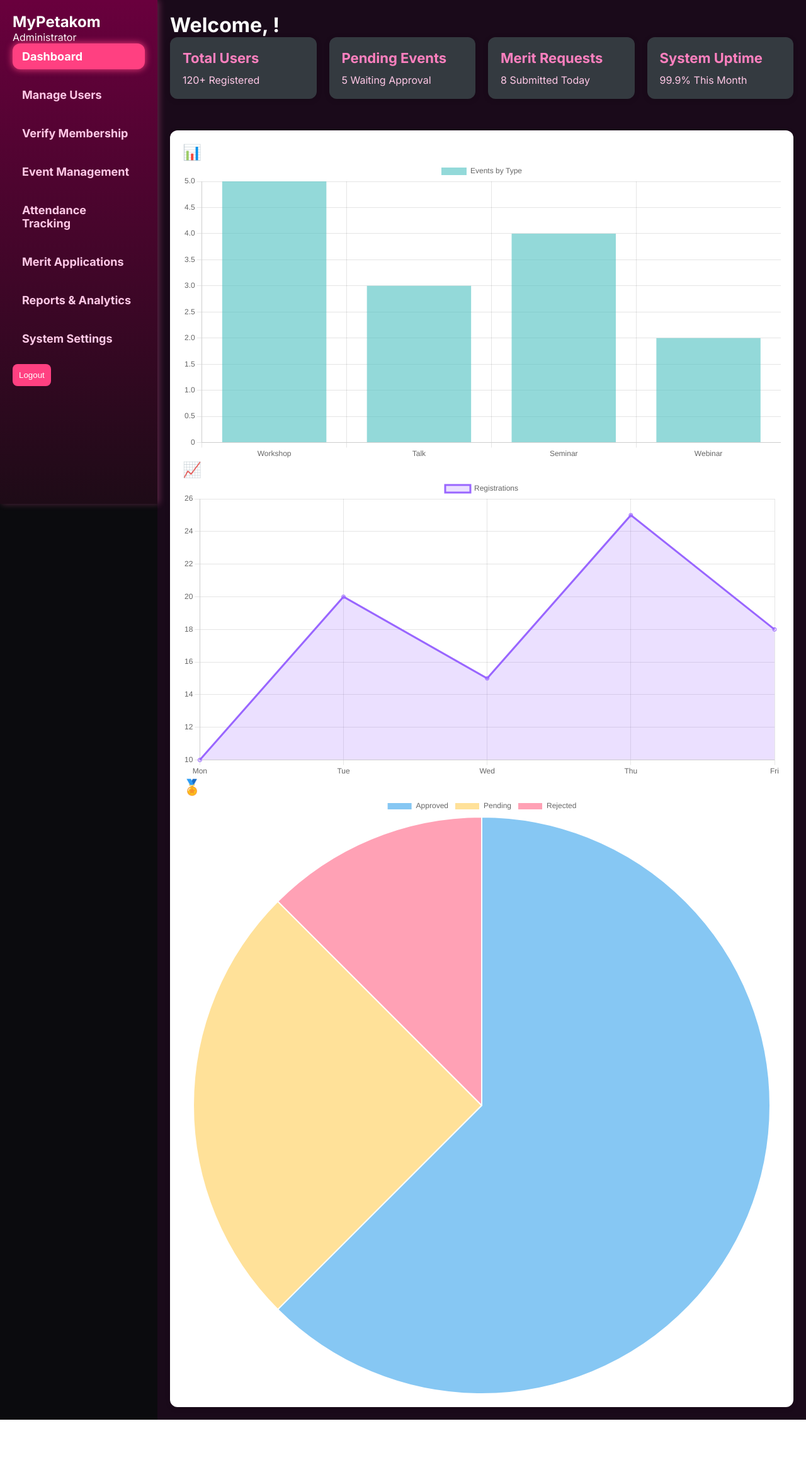
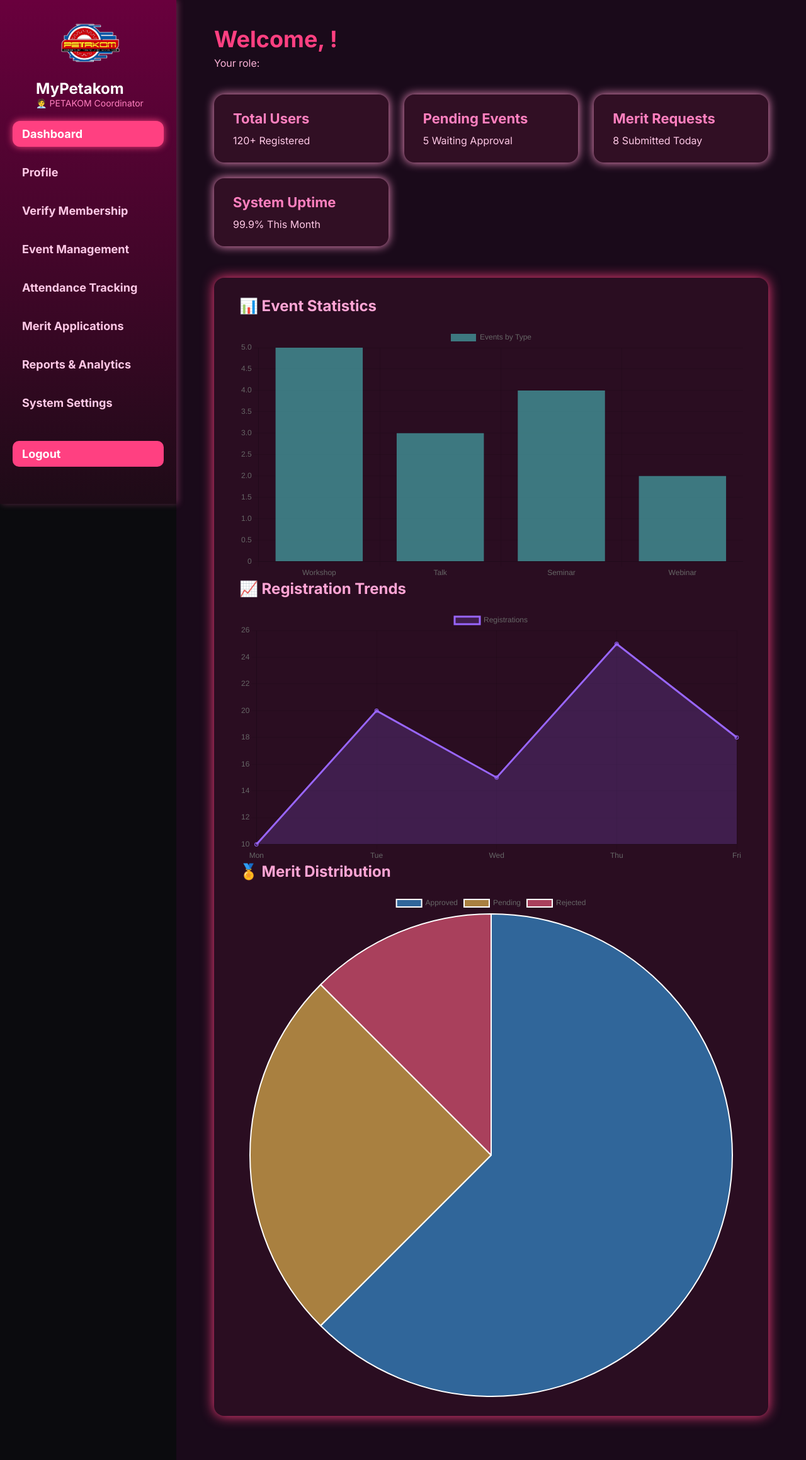
Before and after one commit to Lailerrrr/MyPetakom, a PHP site: page /adminHomePage.php in a window 1280 px wide. Shown: the whole page at 63% size. Before the commit the page ends 2254 px from the top, so only its background shows below. Run offline with PHP 8.4, Linux system fonts and the light colour scheme; the visitor is signed in with stand-in values (Sample User, id 1); data comes from the database, SQL or seed files in the repository.

Commit message:
update admin page

```diff
--- a/Home/adminHomePage.css
+++ b/Home/adminHomePage.css
@@ -1,69 +1,265 @@
-/* adminStyle.css */
-* { margin: 0; padding: 0; box-sizing: border-box; }
-body, html {
-    height: 100%; font-family: 'Inter', sans-serif; background: #0b0b0e; color: white;
-     min-height: 100vh;
-}
-.sidebar {
-    background: linear-gradient(180deg, #69003d, #1e0b17);
-    width: 280px; display: flex; flex-direction: column; padding: 20px;
-    box-shadow: 3px 0 10px rgba(255, 105, 180, 0.3);
-}
-.sidebar-header { display: flex; align-items: center; gap: 12px; margin-bottom: 40px; }
-.sidebar-logo { height: 48px; object-fit: contain; }
-.sidebar-header h2 { color: #fff; font-weight: 700; font-size: 24px; }
-.role-label { font-size: 14px; color: #ff80bf; }
+/* adminHomePage.css */
 
-.menu ul { list-style: none; display: flex; flex-direction: column; gap: 20px; }
-.menu ul li a {
-    color: #ffc8e6; text-decoration: none; font-weight: 600; font-size: 18px;
-    padding: 10px 15px; border-radius: 12px; display: block; transition: background 0.3s, color 0.3s;
-}
-.menu ul li a:hover, .menu ul li a.active {
-    background: #ff4081; color: #fff; box-shadow: 0 0 12px #ff4081;
+/* Reset and base styles */
+* {
+    margin: 0;
+    padding: 0;
+    box-sizing: border-box;
 }
 
-.main-content {
-    flex: 1; background: #1a0a1a; padding: 40px 60px; overflow-y: auto;
+body, html {
+    height: 100%;
+    font-family: 'Inter', sans-serif;
+    background: #0b0b0e;
+    color: white;
+    min-height: 100vh;
 }
 
-.dashboard-indicator {
-    background: rgba(255, 64, 129, 0.15); border: 1px solid #ff80bf;
-    border-radius: 10px; padding: 15px 25px; margin-bottom: 30px;
-    display: flex; justify-content: space-between; align-items: center;
-    box-shadow: 0 0 12px #ff4081; font-size: 16px;
+/* Sidebar styles */
+.logo {
+    height: 100px;
+    margin-bottom: 2px;
 }
-.dashboard-role { font-weight: 700; color: #ff7ab8; }
-.dashboard-user strong { color: #fff; }
-.main-header h1 { font-weight: 700; font-size: 36px; color: #ff4081; margin-bottom: 6px; }
-.username { color: #ff99cc; }
-.main-header p { font-size: 16px; color: #fcb3d7; margin-bottom: 40px; }
 
+.sidebar {
+    position: fixed;
+    top: 0;
+    left: 0;
+    overflow-y: auto; /* This enables vertical scrolling */
+    background: linear-gradient(180deg, #69003d, #1e0b17);
+    width: 280px;
+    height: 100%;
+    display: flex;
+    flex-direction: column;
+    padding: 20px;
+    box-shadow: 3px 0 10px rgba(255, 105, 180, 0.3);
+    z-index: 10;
+}
+
+
+
+.sidebar-header {
+    display: flex;
+    flex-direction: column;
+    align-items: center;
+    gap: 4px;
+    margin-bottom: 20px;
+    padding-left: 5px;
+}
+
+.sidebar-logo {
+    height: 30px;
+    object-fit: contain;
+}
+
+.sidebar-header h2 {
+    color: #fff;
+    font-weight: 700;
+    font-size: 24px;
+}
+
+.role-label {
+    font-size: 14px;
+    color: #ff80bf;
+}
+
+.menu ul {
+    list-style: none;
+    display: flex;
+    flex-direction: column;
+    gap: 20px;
+}
+
+.menu ul li a {
+    color: #ffc8e6;
+    text-decoration: none;
+    font-weight: 600;
+    font-size: 18px;
+    padding: 10px 15px;
+    border-radius: 12px;
+    display: block;
+    transition: background 0.3s, color 0.3s;
+}
+
+.menu ul li a:hover,
+.menu ul li a.active {
+    background: #ff4081;
+    color: #fff;
+    box-shadow: 0 0 12px #ff4081;
+}
+
+.menu form button {
+    padding: 10px 15px;
+    background-color: #ff4081;
+    color: white;
+    border: none;
+    border-radius: 10px;
+    font-weight: bold;
+    cursor: pointer;
+    transition: background-color 0.3s ease;
+}
+
+.menu form button:hover {
+    background-color: #ff80bf;
+}
+
+/* Main content */
+.main-content {
+    margin-left: 280px;
+    padding: 40px 60px;
+    background: #1a0a1a;
+    overflow-y: auto;
+}
+
+.main-header h1 {
+    font-weight: 700;
+    font-size: 36px;
+    color: #ff4081;
+    margin-bottom: 6px;
+}
+
+.username {
+    color: #ff99cc;
+}
+
+.main-header p {
+    font-size: 16px;
+    color: #fcb3d7;
+    margin-bottom: 40px;
+}
+
+/* Cards */
 .dashboard-cards {
-    display: grid; grid-template-columns: repeat(auto-fit, minmax(220px, 1fr));
-    gap: 25px; margin-bottom: 50px;
+    display: grid;
+    grid-template-columns: repeat(auto-fit, minmax(220px, 1fr));
+    gap: 25px;
+    margin-bottom: 50px;
 }
+
 .card {
-    background: rgba(255, 64, 129, 0.1); border-radius: 16px;
-    padding: 25px 30px; box-shadow: 0 0 15px #ff99cc;
+    background: rgba(255, 64, 129, 0.1);
+    border-radius: 16px;
+    padding: 25px 30px;
+    box-shadow: 0 0 15px #ff99cc;
     transition: transform 0.3s ease;
 }
-.card:hover { transform: translateY(-8px); box-shadow: 0 0 30px #ff99cc; }
-.card h3 { font-weight: 700; font-size: 22px; margin-bottom: 12px; color: #ff80bf; }
-.card p { font-size: 16px; color: #ffc8e6; }
 
+.card:hover {
+    transform: translateY(-8px);
+    box-shadow: 0 0 30px #ff99cc;
+}
+
+.card h3 {
+    font-weight: 700;
+    font-size: 22px;
+    margin-bottom: 12px;
+    color: #ff80bf;
+}
+
+.card p {
+    font-size: 16px;
+    color: #ffc8e6;
+}
+
+/* Charts & Forms */
+.chart-section,
 .form-section {
-    background: rgba(255, 64, 129, 0.07); border-radius: 16px;
-    padding: 30px 40px; box-shadow: 0 0 20px #ff4081; margin-bottom: 30px;
+    background: rgba(255, 64, 129, 0.07);
+    border-radius: 16px;
+    padding: 30px 40px;
+    box-shadow: 0 0 20px #ff4081;
+    margin-bottom: 30px;
 }
-.form-section h2 { color: #ffa5d5; margin-bottom: 20px; }
 
-input[type="number"], button {
-    padding: 10px; border-radius: 8px; border: none; margin-right: 10px;
+.chart-section h2,
+.form-section h2 {
+    color: #ffa5d5;
+    margin-bottom: 20px;
 }
+
+/* Inputs & Buttons */
+input[type="number"],
 button {
-    background: #ff4081; color: white; cursor: pointer; transition: background 0.3s ease;
+    padding: 10px;
+    border-radius: 8px;
+    border: none;
+    margin-right: 10px;
 }
+
+button {
+    background: #ff4081;
+    color: white;
+    cursor: pointer;
+    transition: background 0.3s ease;
+}
+
 button:hover {
     background: #ff80bf;
 }
+
+/* Responsive adjustments */
+@media (max-width: 768px) {
+    .sidebar {
+        position: relative;
+        width: 100%;
+        height: auto;
+    }
+
+    .main-content {
+        margin-left: 0;
+        padding: 20px;
+    }
+
+    .dashboard-cards {
+        grid-template-columns: 1fr;
+    }
+}
+
+.menu-link {
+    display: block;
+    width: 100%;
+    padding: 12px 20px;
+    color: #fff;
+    text-align: left;
+    background: none;
+    border: none;
+    font-size: 16px;
+    cursor: pointer;
+    text-decoration: none;
+    transition: background-color 0.3s;
+    font-family: inherit;
+}
+
+.menu-link:hover,
+.menu-link.active {
+    background-color: #1abc9c;
+}
+
+.logout-button {
+    background: none;
+}
+
+.logout-form {
+    margin: 0;
+}
+
+.sidebar-button {
+    width: 100%;
+    background: none;
+    border: none;
+    color: #ffc8e6;
+    font-size: 18px;
+    font-weight: 600;
+    text-align: left;
+    padding: 10px 15px;
+    border-radius: 12px;
+    cursor: pointer;
+    transition: background 0.3s, color 0.3s;
+    font-family: 'Inter', sans-serif;
+}
+
+.sidebar-button:hover {
+    background: #ff4081;
+    color: #fff;
+    box-shadow: 0 0 12px #ff4081;
+}
--- a/Home/adminHomePage.php
+++ b/Home/adminHomePage.php
@@ -16,9 +16,9 @@
 $staffID = $_SESSION['userID'];
 $staffName = "";
 $staffEmail = "";
-    $staffRole= "";
+$staffRole = "";
 
-    // Fetch admin details
+// Fetch staff details
 $sql = "SELECT staffName, staffEmail, staffRole FROM staff WHERE staffID = ?";
 $stmt = $conn->prepare($sql);
 $stmt->bind_param("s", $staffID);
@@ -27,7 +27,7 @@
 $stmt->fetch();
 $stmt->close();
 
-    // Placeholder stats
+// Sample dashboard stats
 $totalUsers = 120;
 $pendingEvents = 5;
 $meritRequests = 8;
@@ -39,98 +39,48 @@
 <head>
     <meta charset="UTF-8" />
     <title>Admin Dashboard - MyPetakom</title>
-        <link rel="stylesheet" href="adminHomePage.css">
+    <meta name="viewport" content="width=device-width, initial-scale=1.0" />
+    <link rel="stylesheet" href="adminHomePage.css" />
     <link href="https://fonts.googleapis.com/css2?family=Inter:wght@400;700&display=swap" rel="stylesheet" />
-        <meta name="viewport" content="width=device-width, initial-scale=1.0">
-        <style>
-            body {
-                margin: 0;
-                padding: 0;
-                font-family: 'Inter', sans-serif;
-                background-color: #f0f2f5;
-            }
-
-            .sidebar {
-                position: fixed;
-                width: 250px;
-                height: 100vh;
-                background-color: #222;
-                color: white;
-                padding: 20px;
-            }
-
-            .main-content {
-                margin-left: 250px;
-                padding: 20px;
-            }
-
-            .dashboard-cards {
-                display: flex;
-                flex-wrap: wrap;
-                gap: 20px;
-            }
-
-            .card {
-                flex: 1 1 200px;
-                background-color: #343a40;
-                color: white;
-                padding: 20px;
-                border-radius: 12px;
-                box-shadow: 0 2px 8px rgba(0, 0, 0, 0.15);
-            }
-
-            .chart-section {
-                background-color: #ffffff;
-                padding: 20px;
-                border-radius: 12px;
-                margin-top: 40px;
-                box-shadow: 0 2px 8px rgba(0, 0, 0, 0.1);
-            }
-
-            .form-section {
-                background-color: white;
-                padding: 20px;
-                border-radius: 12px;
-                margin-top: 40px;
-                box-shadow: 0 2px 8px rgba(0, 0, 0, 0.1);
-            }
-
-            @media (max-width: 768px) {
-                .main-content {
-                    margin-left: 0;
-                    padding: 10px;
-                }
-                .sidebar {
-                    position: relative;
-                    width: 100%;
-                    height: auto;
-                }
-            }
-        </style>
 </head>
 
 <body>
+    <aside class="sidebar">
+        <div class="sidebar-header">
+            <img src="/MyPetakom/petakom-logo.png" alt="PETAKOM Logo" class="logo" />
+            <div class="sidebar-text">
+                <h2>MyPetakom</h2>
+                <p class="role-label">🧑‍💼 PETAKOM Coordinator</p>
+            </div>
+        </div>
 
-        <aside class="sidebar">
-            <h2>MyPetakom</h2>
-            <p>Administrator</p>
         <nav class="menu">
             <ul>
                 <li><a href="#" class="active">Dashboard</a></li>
-                    <li><a href="#">Manage Users</a></li>
+                <li><a href="#">Profile</a></li>
                 <li><a href="../membership/verifyMembership.php">Verify Membership</a></li>
                 <li><a href="../Module2/eventApproval.php">Event Management</a></li>
                 <li><a href="#">Attendance Tracking</a></li>
                 <li><a href="#">Merit Applications</a></li>
                 <li><a href="#">Reports & Analytics</a></li>
                 <li><a href="#">System Settings</a></li>
-                    <li><form method="post" action="../ManageLogin/Logout.php"><button name="logout">Logout</button></form></li>
+                <li>
+                <li>
+                    <form method="post" action="../ManageLogin/Logout.php" class="logout-form">
+                        <button type="submit" name="logout" class="sidebar-button">Logout</button>
+                    </form>
+                </li>
+
+
             </ul>
         </nav>
     </aside>
 
     <main class="main-content">
-            <h1>Welcome, <?php echo htmlspecialchars($staffName); ?>!</h1>
+        <div class="main-header">
+            <h1>Welcome, <?= htmlspecialchars($staffName); ?>!</h1>
+            <p>Your role: <span class="username"><?= htmlspecialchars($staffRole); ?></span></p>
+        </div>
 
         <section class="dashboard-cards">
             <div class="card">
@@ -206,16 +156,12 @@
                 }]
             }
         });
-        </script>
 
-        <script>
-            // This forces re-navigation on back button
+        // Prevent back navigation to cached page after logout
         window.history.pushState(null, "", window.location.href);
         window.onpopstate = function () {
             window.location.href = "../ManageLogin/logout.php";
         };
     </script>
-
-
 </body>
 </html>
--- a/Merit/ScanQR.php
+++ b/Merit/ScanQR.php
@@ -44,7 +44,7 @@ $stmt->close();
     <nav class="menu">
         <ul>
             <li><a href="#">Profile</a></li>
-            <li><a href="#">Manage Membership</a></li>
+            <li><a href="../membership/applyMembership.php">Apply Membership</a></li>
             <li><a href="../Attendance/event_register.php">Attendance Registration</a></li>
             <li><a href="../Merit/MeritClaimStudent.php">Merit Claim</a></li>
             <li><a href="#"class="active">Scan QR</a></li>
--- a/Module2/eventApproval.php
+++ b/Module2/eventApproval.php
@@ -110,8 +110,8 @@ $result = $conn->query($query);
     <nav class="menu">
         <ul>
             <li><a href="#" class="active">Dashboard</a></li>
-            <li><a href="#">Manage Users</a></li>
-            <li><a href="#">Membership Applications</a></li>
+            <li><a href="#">Profile</a></li>
+            <li><a href="#">Verify Membership</a></li>
             <li><a href="../Module2/eventApproval.php">Event Management</a></li>
             <li><a href="#">Attendance Tracking</a></li>
             <li><a href="#">Merit Applications</a></li>
```
Lines whose indentation alone changed are shown as unchanged.
